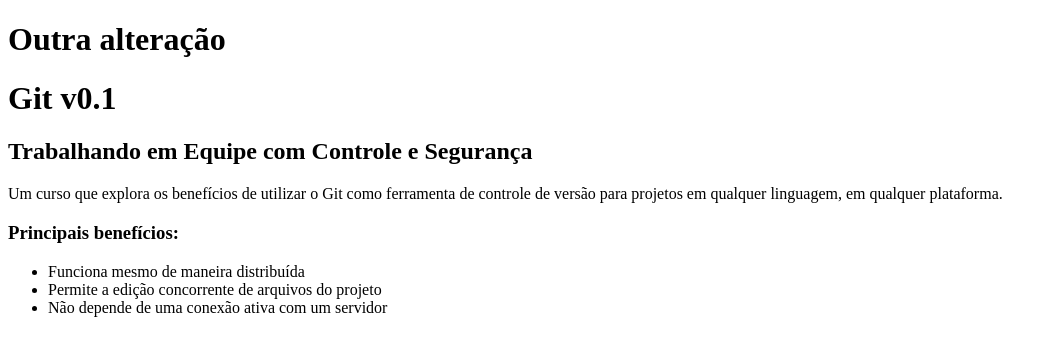
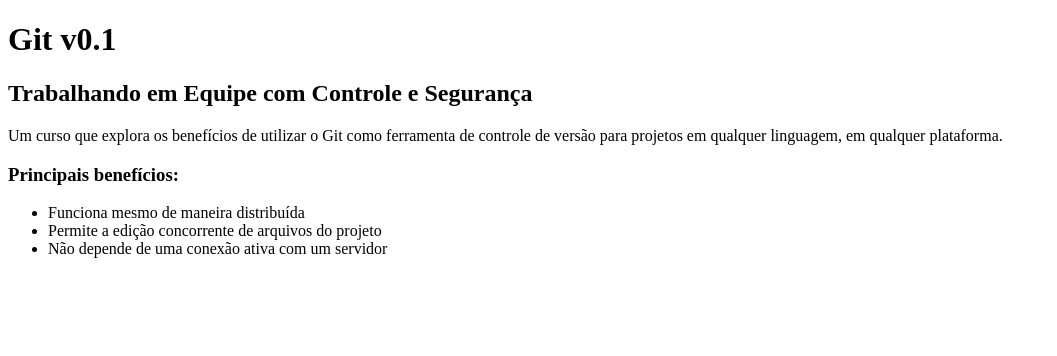
Before and after one commit to Rodrigobu/Meu-Site, a plain HTML site: page index.html in a window 1280 px wide. Shown: the whole page, without its empty margins (0-1057 px from the left). Drawn offline with Linux system fonts and the light colour scheme.

Commit message:
Fazendo teste como outro usuario

```diff
--- a/index.html
+++ b/index.html
@@ -7,7 +7,6 @@
 		<link rel="stylesheet" href="">
 	</head>
 	<body>
-		<h1>Outra alteração</h1>
         <h1>Git v0.1</h1>
         <h2>Trabalhando em Equipe com Controle e Segurança</h2>
 
```
